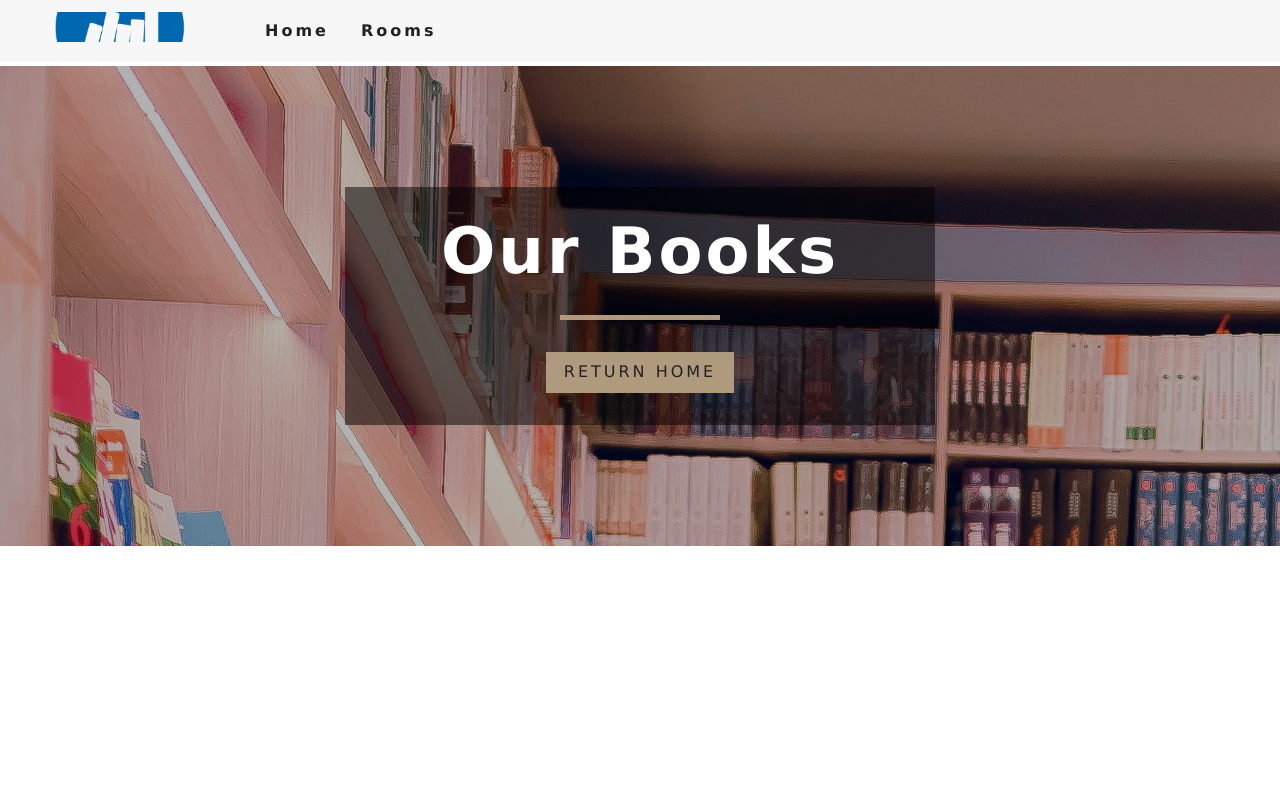
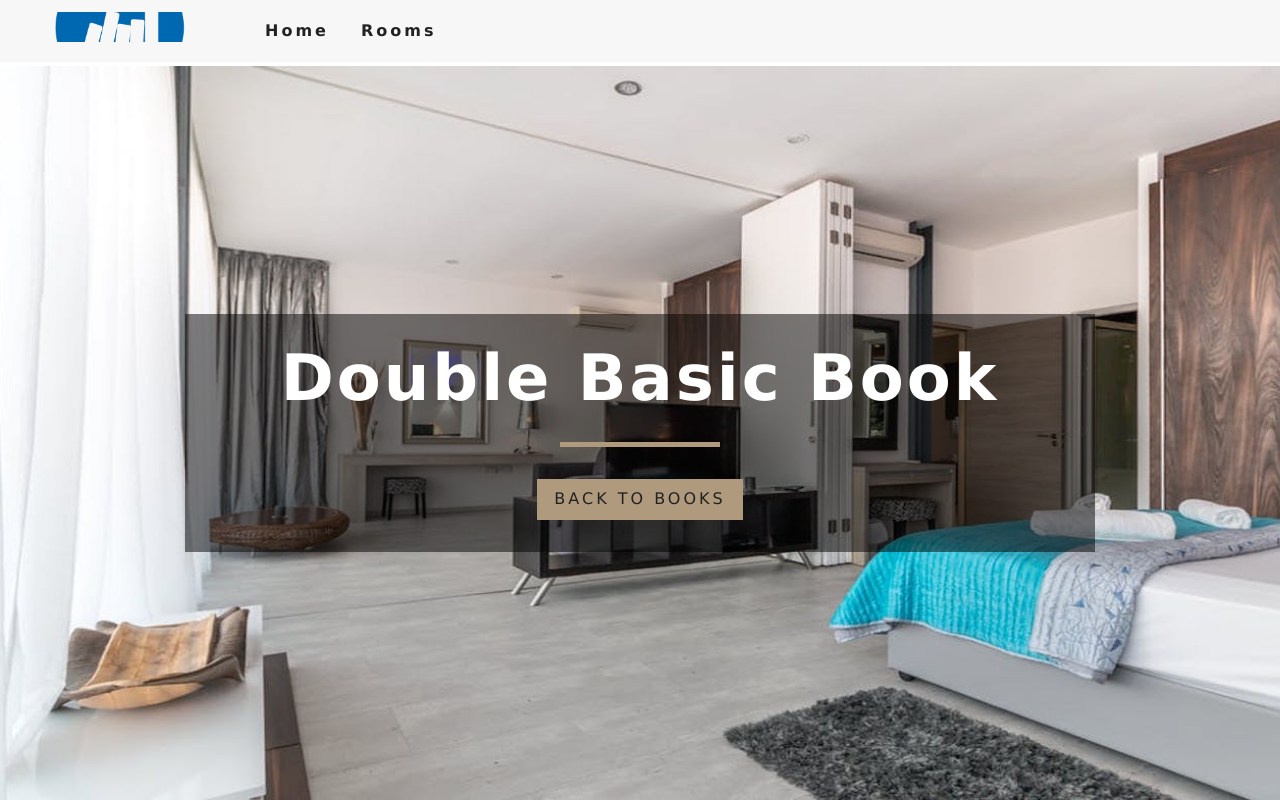
Before and after one commit to tawhidabdullah/sharp-library, a React (Create React App) app in the folder view/: page /rooms/double-basic in a window 1280 px wide. Built offline with nearby package versions, Linux system fonts and the light colour scheme.

Commit message:
reacting...

```diff
--- a/view/package.json
+++ b/view/package.json
@@ -7,7 +7,8 @@
     "react-dom": "^16.8.6",
     "react-icons": "^3.6.1",
     "react-router-dom": "^5.0.0",
-    "react-scripts": "3.0.0"
+    "react-scripts": "3.0.0",
+    "styled-components": "^4.2.0"
   },
   "scripts": {
     "start": "react-scripts start",
--- a/view/src/App.css
+++ b/view/src/App.css
@@ -305,11 +305,11 @@ h6 {
 /* end pf featured rooms */
 /* room */
 .room {
-  box-shadow: var(--lightShadow);
+  box-shadow: 1px 2px 2px rgba(0, 0, 0, 0.1);
   transition: var(--mainTransition);
 }
 .room:hover {
-  box-shadow: var(--darkShadow);
+  box-shadow:3px 2px 2px rgba(0, 0, 0, 0.1);
 }
 
 .img-container {
--- a/view/src/App.js
+++ b/view/src/App.js
@@ -15,8 +15,8 @@ function App() {
       <Navbar />
       <Switch>
         <Route exact path="/" component={Home} />
-        <Route path="/rooms/" component={Rooms} />
-        <Route path="/rooms/:slug" component={SingleRoom} />
+        <Route exact path="/rooms/" component={Rooms} />
+        <Route exact path="/rooms/:slug" component={SingleRoom} />
         <Route component={Error} />
       </Switch>
     </>
--- a/view/src/components/Room.js
+++ b/view/src/components/Room.js
@@ -1,16 +1,35 @@
 import React from "react";
 import { Link } from "react-router-dom";
 import defaultImg from "../images/room-1.jpeg";
+import PropTypes from "prop-types";
 
 const Room = ({ room }) => {
   const { name, slug, images, price } = room;
   return (
-    <article>
+    <article className="room">
       <div className="img-container">
         <img src={images[0] || defaultImg} alt="single book" />
+        <div className="price-top">
+          <h6>${price}</h6>
+          <p>per night</p>
+        </div>
+        <Link className="btn-primary room-link" to={`/rooms/${slug}`}>
+          {" "}
+          features
+        </Link>
+        <p className="room-info">{name}</p>
       </div>
     </article>
   );
 };
 
 export default Room;
+
+Room.propTypes = {
+  room: PropTypes.shape({
+    name: PropTypes.string.isRequired,
+    slug: PropTypes.string.isRequired,
+    images: PropTypes.arrayOf(PropTypes.string).isRequired,
+    price: PropTypes.number.isRequired
+  })
+};
--- /dev/null
+++ b/view/src/components/StyledHero.js
@@ -0,0 +1,13 @@
+import styled from "styled-components";
+import defaultImg from "../images/room-1.jpeg";
+
+const SimpleHero = styled.header`
+  min-height: calc(100vh - 66px);
+  background: url(${props => (props.img ? props.img : defaultImg)}) center/cover
+    no-repeat;
+  display: flex;
+  align-items: center;
+  justify-content: center;
+`;
+
+export default SimpleHero;
--- a/view/src/context.js
+++ b/view/src/context.js
@@ -40,9 +40,19 @@ class RoomProvider extends Component {
 
     return tempItems;
   }
+
+  getRoom = slug => {
+    const tempRooms = [...this.state.rooms];
+    const room = tempRooms.find(room => {
+      if (room.slug === slug) {
+        return room;
+      }
+    });
+    return room;
+  };
   render() {
     return (
-      <RoomContext.Provider value={{...this.state}}>
+      <RoomContext.Provider value={{ ...this.state, getRoom: this.getRoom }}>
         {this.props.children}
       </RoomContext.Provider>
     );
--- a/view/src/pages/SingleRoom.js
+++ b/view/src/pages/SingleRoom.js
@@ -1,7 +1,58 @@
-import React from "react";
+import React, { Component } from "react";
+import defaultBcg from "../images/room-1.jpeg";
+import Hero from "../components/Hero";
+import Banner from "../components/Banner";
+import { Link } from "react-router-dom";
+import { RoomContext } from "../context";
+import StyledHero from "../components/StyledHero";
 
-const SingleRoom = () => {
-  return <div>HELLOW FROM SINGLE ROOM</div>;
-};
+class SingleRoom extends Component {
+  constructor(props) {
+    super(props);
+    this.state = {
+      slug: this.props.match.params.slug,
+      defaultBcg: defaultBcg
+    };
+  }
+
+  static contextType = RoomContext;
+
+  // componentDidMount() {}
+  render() {
+    const { getRoom } = this.context;
+    const room = getRoom(this.state.slug);
+    if (!room) {
+      return (
+        <div className="error">
+          {" "}
+          <h3>No such books could be found</h3>
+          <Link to="/rooms">Back to Books</Link>
+        </div>
+      );
+    }
+
+    const {
+      name,
+      description,
+      capacity,
+      size,
+      price,
+      extras,
+      breakfast,
+      pets,
+      images
+    } = room;
+
+    return (
+      <StyledHero hero="roomsHero" img={images[0] || this.state.defaultBcg}>
+        <Banner title={`${name} book`}>
+          <Link to="/rooms" className="btn-primary">
+            Back to books
+          </Link>
+        </Banner>
+      </StyledHero>
+    );
+  }
+}
 
 export default SingleRoom;
```
Also changed, not shown: 2 other files (tests, documents, lock files or other folders).
